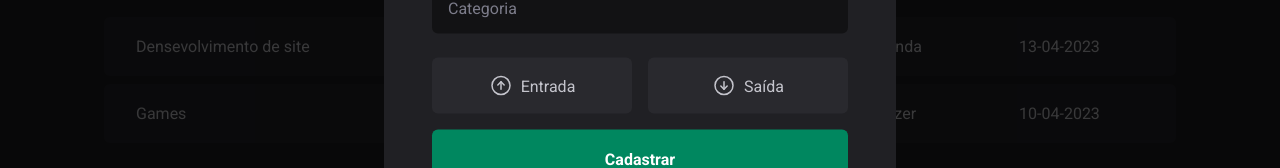
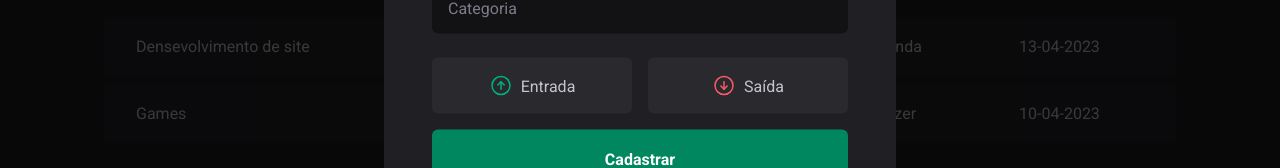
Before and after one commit to rdg-404/dt-money-api, a React (Vite) app: page / in a window 1280 px wide. Both pictures are taken after a click on the button "Nova transação". Shown: the part 412-580 px from the top of the page. Built offline with nearby package versions, Linux system fonts and the light colour scheme.

Commit message:
cria as variantes dos estilos dos botoes income e outcome

```diff
--- a/src/components/NewTransactionModal/index.tsx
+++ b/src/components/NewTransactionModal/index.tsx
@@ -21,13 +21,13 @@ export function NewTransactionModal(){
 
 
           <TransactionType>
-            <TransactionTypeButton>
+            <TransactionTypeButton variant='income'>
               <ArrowCircleUp size={24}/>
               Entrada
             </TransactionTypeButton>
 
 
-            <TransactionTypeButton>
+            <TransactionTypeButton variant='outcome'>
               <ArrowCircleDown size={24}/>
               Saída
             </TransactionTypeButton>
--- a/src/components/NewTransactionModal/style.ts
+++ b/src/components/NewTransactionModal/style.ts
@@ -79,7 +79,11 @@ export const TransactionType = styled.div`
   margin-top: 0.5rem;
 `
 
-export const TransactionTypeButton = styled.button`
+interface TransactionTypeButtonProps {
+  variant: 'income' | 'outcome';
+}
+
+export const TransactionTypeButton = styled.button<TransactionTypeButtonProps>`
   background: ${props => props.theme["gray-700"]};
   padding: 1rem;
   display: flex;
@@ -90,4 +94,8 @@ export const TransactionTypeButton = styled.button`
   cursor: pointer;
   border: 0;
   color: ${props => props.theme["gray-300"]};
+
+  svg {
+    color: ${props => props.variant === 'income' ? props.theme["green-300"] : props.theme["red-300"]}
+  }
 `
```
